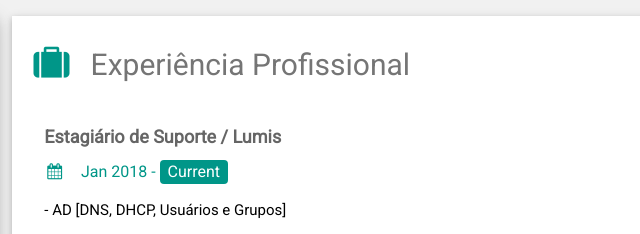
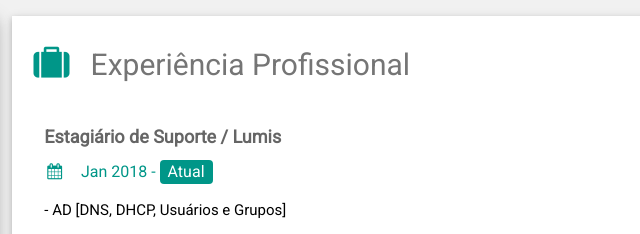
Before and after one commit to MGenteluci/mgenteluci.github.io, a plain HTML site: page curriculo/index.html in a window 1280 px wide. Shown: the top 234 px of the page, 425-1065 px from the left. Drawn offline with nearby package versions, Linux system fonts and the light colour scheme.

Commit message:
Pequena alteração

```diff
--- a/curriculo/index.html
+++ b/curriculo/index.html
@@ -91,7 +91,7 @@ html,body,h1,h2,h3,h4,h5,h6 {font-family: "Roboto", sans-serif}
         <h2 class="w3-text-grey w3-padding-16"><i class="fa fa-suitcase fa-fw w3-margin-right w3-xxlarge w3-text-teal"></i>Experiência Profissional</h2>
         <div class="w3-container">
           <h5 class="w3-opacity"><b>Estagiário de Suporte / Lumis</b></h5>
-          <h6 class="w3-text-teal"><i class="fa fa-calendar fa-fw w3-margin-right"></i>Jan 2018 - <span class="w3-tag w3-teal w3-round">Current</span></h6>
+          <h6 class="w3-text-teal"><i class="fa fa-calendar fa-fw w3-margin-right"></i>Jan 2018 - <span class="w3-tag w3-teal w3-round">Atual</span></h6>
           <p>- AD [DNS, DHCP, Usuários e Grupos]</p>
           <p>- Virtualização [XenServer]</p>
           <p>- Computação na Nuvem [AWS]</p>
```
